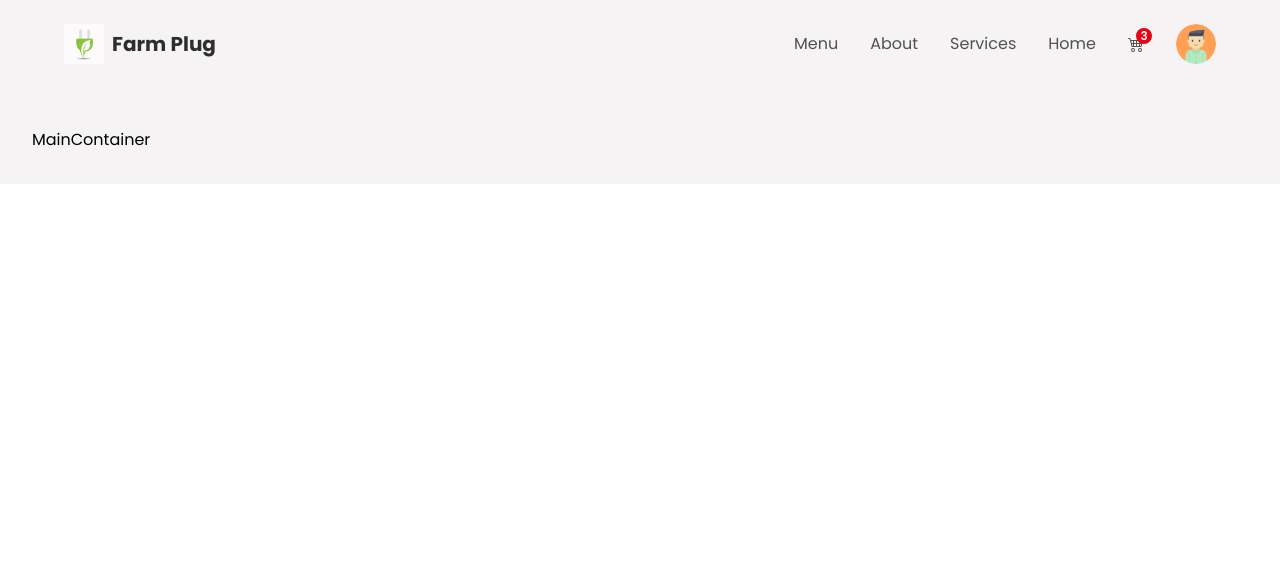
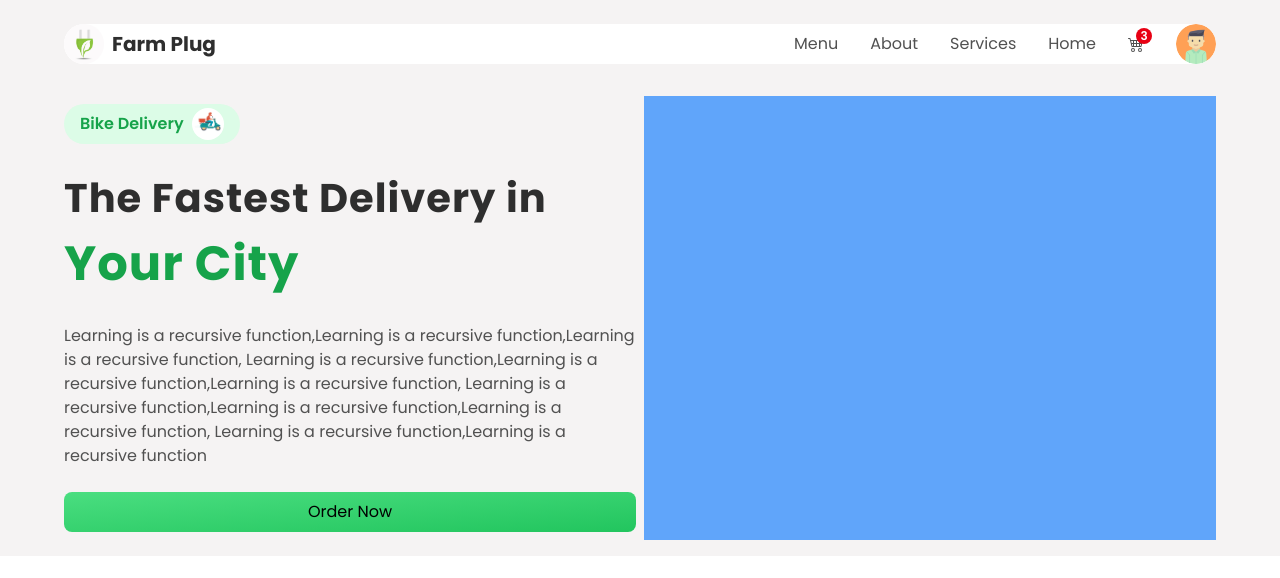
Before and after one commit to mainerprenuer/farmPlug, a React (Create React App) app: page / in a window 1280 px wide. Shown: the top 578 px of the page. Built offline with nearby package versions, Linux system fonts and the light colour scheme.

Commit message:
working on main container

```diff
--- a/src/App.js
+++ b/src/App.js
@@ -10,7 +10,7 @@ const App = () => {
     <div className="w-screen h-auto flex flex-col bg-primary">
       <Header />
 
-      <main className='mt-24 p-8 w-full'>
+      <main className='mt-14 md:mt-20 px-4 md:px-16 py-4 w-full'>
         <Routes>
           <Route path='/*' element = { <MainContainer/> } />
           <Route path='/createItem' element = { <CreateContainer/> } />
--- a/src/components/Header.jsx
+++ b/src/components/Header.jsx
@@ -1,4 +1,4 @@
-import React, { useState }from 'react';
+import React, { useState } from 'react';
 import {BsCart4, BsAdd, BsLogout} from 'react-icons/bs';
 import { MdAdd, MdLogout}  from 'react-icons/md';
 import { motion } from 'framer-motion';
@@ -50,9 +50,9 @@ const Header = () => {
     <header className='fixed z-50 w-screen p-6 px-4 md:p-6 md:px-16'>
 
         {/* DESKTOP & TABLET */}
-        <div className='hidden md:flex w-full h-full items-center justify-between'>
+        <div className='hidden md:flex w-full h-full bg-white rounded-full items-center justify-between'>
         <Link to={"/"} className='flex items-center gap-2'>
-            <img src={Logo} className="w-10 object-cover" alt="logo" />
+            <img src={Logo} className="w-10 object-cover rounded-full" alt="logo" />
             <p className="text-headingColor text-xl font-bold"> Farm Plug</p>
         </Link>
 
@@ -117,7 +117,7 @@ const Header = () => {
 
 
     {/* MOBILE */}
-    <div className='flex items-center justify-between md:hidden w-full h-full'>
+    <div className='flex items-center justify-between md:hidden w-full h-full bg-white rounded-full'>
 
         <div className='relative flex items-center justify-center'>
         <BsCart4 className='text-textColor text-2x1 cursor-pointer' />
@@ -127,7 +127,7 @@ const Header = () => {
         </div>
 
         <Link to={"/"} className='flex items-center gap-2'>
-            <img src={Logo} className="w-10 object-cover" alt="logo" />
+            <img src={Logo} className="w-10 object-cover rounded-full" alt="logo" />
             <p className="text-headingColor text-xl font-bold"> Farm Plug</p>
         </Link>
 
--- a/src/components/MainContainer.jsx
+++ b/src/components/MainContainer.jsx
@@ -1,8 +1,41 @@
 import React from 'react'
+import Delivery from '../img/delivery.png'
 
 const MainContainer = () => {
   return (
-    <div>MainContainer</div>
+    <div className='grid grid-cols-1 md:grid-cols-2 gap-2'>
+      <div className='py-2 flex-1 flex flex-col items-start justify-start gap-6'>
+        <div className='flex items-center gap-2 justify-center bg-green-100 px-4 py-1 rounded-full'>
+          <p className='text-base text-green-600 font-semibold'>
+            Bike Delivery
+          </p>
+          <div className='w-8 h-8 bg-white rounded-full overflow-hidden drop-shadow-x1'>
+            <img
+              src={Delivery}
+              className='w-full h-full object-contain'
+              alt='delivery'
+            />
+          </div>
+        </div>
+
+      <p className='text-[2.5rem] font-bold tracking-wide text-headingColor'>
+      The Fastest Delivery in <span className='text-green-600 text-[3rem]'>Your City</span>
+      </p>
+
+      <p className='text-base text-textColor text-center md:text-left'>
+      Learning is a recursive function,Learning is a recursive function,Learning is a recursive function,
+      Learning is a recursive function,Learning is a recursive function,Learning is a recursive function,
+      Learning is a recursive function,Learning is a recursive function,Learning is a recursive function,
+      Learning is a recursive function,Learning is a recursive function
+      </p>
+
+      <button
+      type='button' className='bg-gradient-to-br from-green-400 to-green-500 w-full px-4 py-2 rounded-lg
+      hover:shadow-lg transition-all ease-out duration-100'>
+      Order Now</button>
+      </div>
+      <div className='py-2 bg-blue-400 flex-1'></div>
+    </div>
   )
 }
 
```
